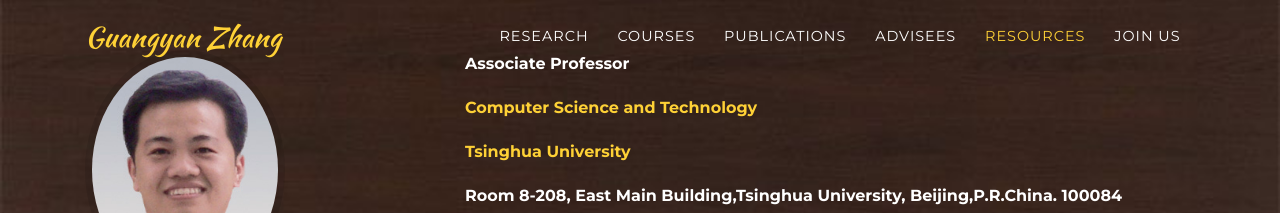
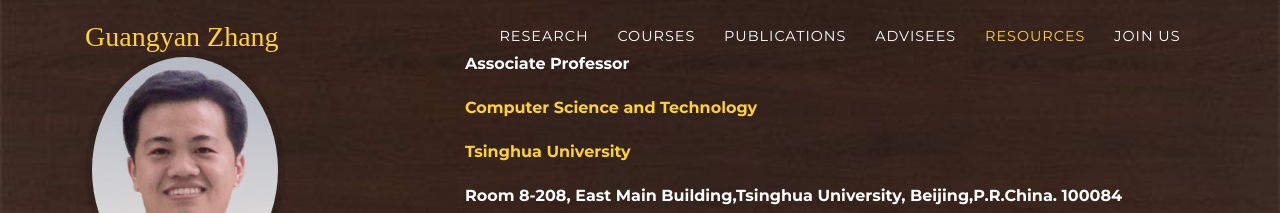
Before and after one commit to chenjc20/chenjc20.github.io, a Jekyll site: the page built from index.md, in a window 1280 px wide. Shown: the top 213 px of the page. Built offline with Jekyll 4.4.1, drawn with Linux system fonts in a browser that asks for light colours; some web fonts are replaced.

Commit message:
20210301

```diff
--- a/_sass/base/_mixins.scss
+++ b/_sass/base/_mixins.scss
@@ -3,7 +3,8 @@
   font-family: 'Droid Serif', -apple-system, BlinkMacSystemFont, 'Segoe UI', Roboto, 'Helvetica Neue', Arial, sans-serif, 'Apple Color Emoji', 'Segoe UI Emoji', 'Segoe UI Symbol', 'Noto Color Emoji';
 }
 @mixin script-font {
-  font-family: 'Kaushan Script', -apple-system, BlinkMacSystemFont, 'Segoe UI', Roboto, 'Helvetica Neue', Arial, sans-serif, 'Apple Color Emoji', 'Segoe UI Emoji', 'Segoe UI Symbol', 'Noto Color Emoji';
+  font-family: 'Times New Roman', Times, serif;
+  //font-family: 'Kaushan Script', -apple-system, BlinkMacSystemFont, 'Segoe UI', Roboto, 'Helvetica Neue', Arial, sans-serif, 'Apple Color Emoji', 'Segoe UI Emoji', 'Segoe UI Symbol', 'Noto Color Emoji';
 }
 @mixin body-font {
   font-family: /*'Roboto Slab',*/ -apple-system, BlinkMacSystemFont, 'Segoe UI', Roboto, 'Helvetica Neue', Arial, sans-serif, 'Apple Color Emoji', 'Segoe UI Emoji', 'Segoe UI Symbol', 'Noto Color Emoji';
```
